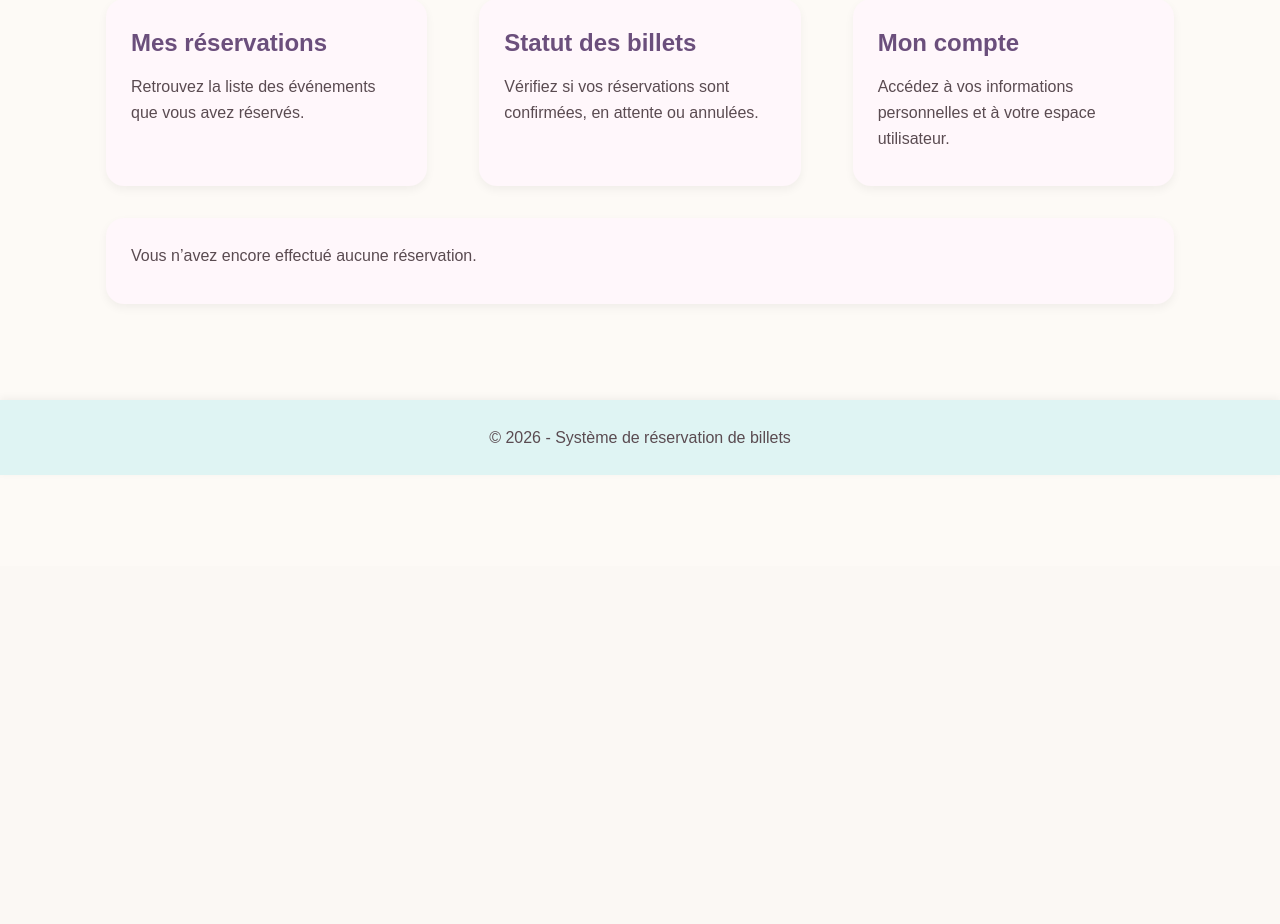
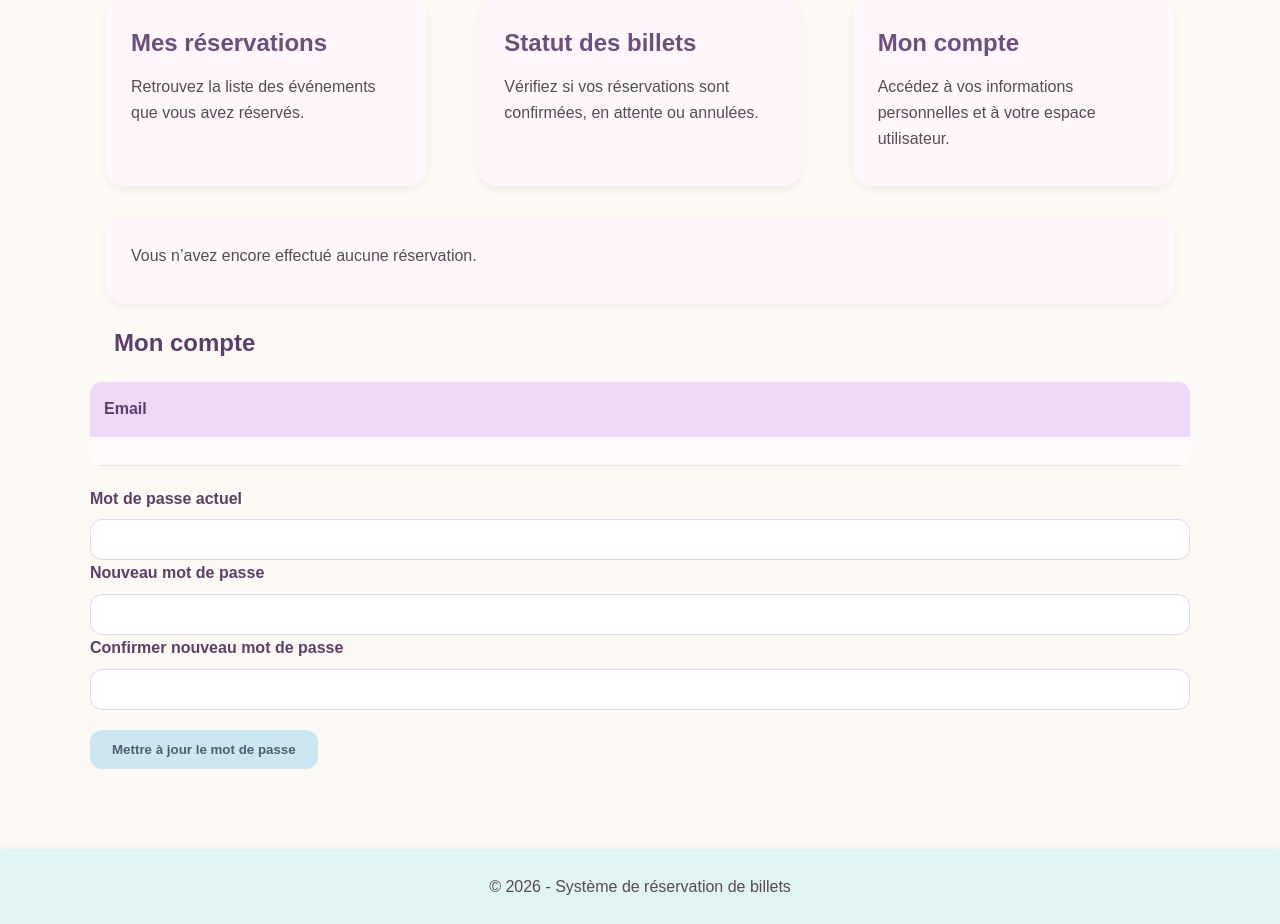
Before and after one commit to Jimpie1043/ticket-booking, a Flask app: template app/templates/tableau_utilisateur.html in a window 1280 px wide. Shown: the part 234-1158 px from the top of the page. Before the commit the page ends 709 px from the top, so only its background shows below. Run offline with Flask 3, Linux system fonts and the light colour scheme; the template is opened without the code that fills it, so the values that code supplies are empty; parts of the project's set-up code (start-up, migrations or seed data) failed here and were passed over.

Commit message:
Ajout: Peut voir le email et modifier son mdp dans le tableau utilisateur

```diff
--- a/app/routes/admin_routes.py
+++ b/app/routes/admin_routes.py
@@ -1,4 +1,4 @@
-from flask import Blueprint, render_template, request, session, redirect, url_for
+from flask import Blueprint, render_template, request, redirect, url_for
 from app.extensions import db
 from app.models.event import Event
 from app.utils.auth import admin_required
--- a/app/static/css/style.css
+++ b/app/static/css/style.css
@@ -10,6 +10,17 @@ body {
     color: #5a4b51;
     line-height: 1.6;
 }
+
+
+/* Marges et padding */
+.margin-top {
+    margin-top: 20px;
+}
+
+.margin-bottom {
+    margin-bottom: 20px;
+}
+
 
 /* Conteneur général */
 .container,
@@ -135,6 +146,7 @@ body {
 .dashboard-table-section h2 {
     padding-left: 1em;
     margin-bottom: 20px;
+    margin-top: 20px;
     color: #5b3f6a;
 }
 
--- a/app/templates/base.html
+++ b/app/templates/base.html
@@ -26,6 +26,7 @@
                 {% endif %}
 
                 {% if session.get("user_email") %}
+                    <a href="{{ url_for('user.user_profile') }}">Profil</a>
                     <span class="login-status">Connecté : {{ session.get("user_email") }}</span>
                     <a href="{{ url_for('auth.logout') }}" class="logout-link">Déconnexion</a>
                 {% endif %}
--- a/app/templates/tableau_admin.html
+++ b/app/templates/tableau_admin.html
@@ -45,7 +45,7 @@
                 <input type="number" id="capacity" name="capacity" min="1" required>
             </div>
 
-            <button type="submit" class="btn-secondary">Ajouter l’événement</button>
+            <button type="submit" class="btn-secondary margin-top">Ajouter l’événement</button>
         </form>
     </div>
 
--- a/app/templates/tableau_utilisateur.html
+++ b/app/templates/tableau_utilisateur.html
@@ -50,6 +50,43 @@
             <p>Vous n’avez encore effectué aucune réservation.</p>
         </div>
         {% endif %}
+
+        <div class="dashboard-table-section">
+            <h2>Mon compte</h2>
+
+            <table class="dashboard-table margin-bottom">
+                <thead>
+                    <th>Email</th>
+                </thead>
+                <tbody>
+                    <tr>
+                        <td>{{ user.email }}</td>
+                    </tr>
+                </tbody>
+            </table>
+
+            <form method="POST" action="{{ url_for('user.change_password') }}" class="dashboard-form">
+                <input type="hidden" name="csrf_token" value="{{ csrf_token() }}">
+                <div class="form-group">
+                    <label>Mot de passe actuel</label>
+                    <input type="password" name="current_password" required>
+                </div>
+
+                <div class="form-group">
+                    <label>Nouveau mot de passe</label>
+                    <input type="password" name="new_password" required>
+                </div>
+
+                <div class="form-group">
+                    <label>Confirmer nouveau mot de passe</label>
+                    <input type="password" name="confirm_password" required>
+                </div>
+
+                <button type="submit" class="btn-secondary margin-top">
+                    Mettre à jour le mot de passe
+                </button>
+            </form>
+        </div>
     </div>
 </section>
 {% endblock %}
```
Also changed, not shown: app/routes/user_routes.py (+56 -0 lines).
